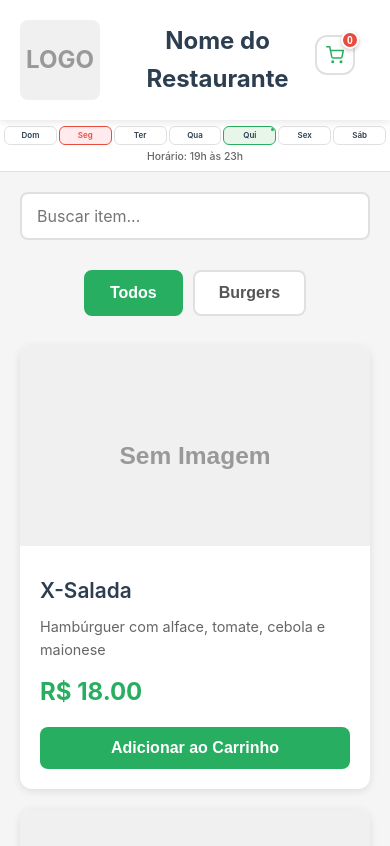
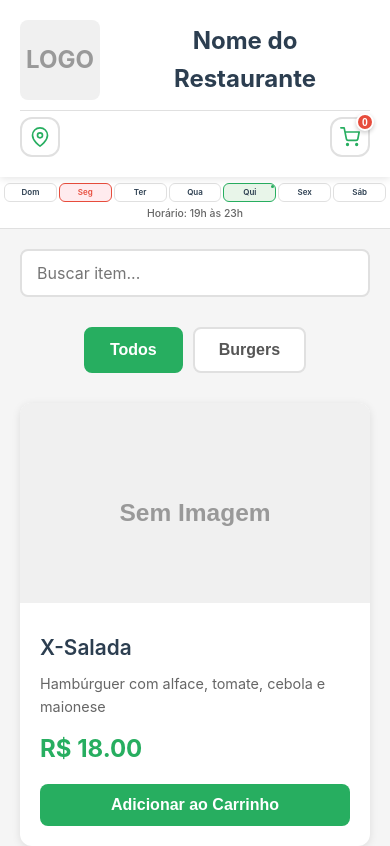
Before and after one commit to narfkltda/pediragora, a plain HTML site: page clients/template/index.html in a window 390 px wide. Shown: the top 846 px of the page. Drawn offline with Linux system fonts and the light colour scheme.

Commit message:
Adicionar toolbar no header com botão de mapa e carrinho
- Reorganizar header em duas linhas: logo+nome e toolbar
- Criar toolbar horizontal abaixo do logo e nome
- Adicionar botão de mapa (localização) à esquerda da toolbar
- Mover botão de carrinho para direita da toolbar
- Implementar funcionalidade de mapa com coordenadas exatas
- Adicionar coordenadas do restaurante no CONFIG
- Estilizar botão de mapa similar ao botão de carrinho
- Ajustar responsividade para mobile e tablet
- Separar função setupCartNavigationButtons para organização

```diff
--- a/clients/template/index.html
+++ b/clients/template/index.html
@@ -15,6 +15,14 @@
                 <div class="logo-text" style="display: none;">LOGO</div>
             </div>
             <h1 class="restaurant-name">Nome do Restaurante</h1>
+        </div>
+        <div class="header-toolbar">
+            <button class="map-toggle" id="map-toggle">
+                <svg class="map-icon" xmlns="http://www.w3.org/2000/svg" viewBox="0 0 24 24" fill="none" stroke="currentColor" stroke-width="2" stroke-linecap="round" stroke-linejoin="round">
+                    <path d="M21 10c0 7-9 13-9 13s-9-6-9-13a9 9 0 0 1 18 0z"></path>
+                    <circle cx="12" cy="10" r="3"></circle>
+                </svg>
+            </button>
             <button class="cart-toggle" id="cart-toggle">
                 <svg class="cart-icon" xmlns="http://www.w3.org/2000/svg" viewBox="0 0 24 24" fill="none" stroke="currentColor" stroke-width="2" stroke-linecap="round" stroke-linejoin="round">
                     <circle cx="9" cy="21" r="1"></circle>
--- a/clients/template/script.js
+++ b/clients/template/script.js
@@ -15,6 +15,8 @@ const CONFIG = {
     restaurantName: 'Nome do Restaurante',
     whatsappNumber: '67982077085', // Format: DDD + number (no spaces or special chars)
     logoPath: '../../assets/images/logo-placeholder.png',
+    restaurantLatitude: -20.366398216207873,
+    restaurantLongitude: -51.419600701990916,
     openingHours: {
         segunda: null, // Fechado na segunda-feira
         terca: { open: '19:00', close: '23:00' },
@@ -69,6 +71,7 @@ const cartItems = document.getElementById('cart-items');
 const cartTotal = document.getElementById('cart-total');
 const cartCount = document.getElementById('cart-count');
 const cartToggle = document.getElementById('cart-toggle');
+const mapToggle = document.getElementById('map-toggle');
 const closeCartBtn = document.getElementById('close-cart');
 const checkoutBtn = document.getElementById('btn-checkout');
 const customerNameInput = document.getElementById('customer-name');
@@ -141,6 +144,8 @@ document.addEventListener('DOMContentLoaded', () => {
     setupCategoryListeners();
     setupSearchListeners();
     setupCartToggleListeners();
+    setupMapToggleListener();
+    setupCartNavigationButtons();
     setupCustomerFieldListeners();
     setupPaymentMethodListeners();
     setupDeliveryMethodListeners();
@@ -470,7 +475,28 @@ function setupCartToggleListeners() {
             closeCart();
         });
     }
+}
 
+/**
+ * Setup map toggle listener
+ */
+function setupMapToggleListener() {
+    if (mapToggle) {
+        mapToggle.addEventListener('click', () => {
+            // Use exact coordinates from CONFIG
+            const lat = CONFIG.restaurantLatitude;
+            const lng = CONFIG.restaurantLongitude;
+            // Open Google Maps with exact coordinates
+            const googleMapsUrl = `https://www.google.com/maps?q=${lat},${lng}`;
+            window.open(googleMapsUrl, '_blank');
+        });
+    }
+}
+
+/**
+ * Setup cart navigation buttons
+ */
+function setupCartNavigationButtons() {
     // Navigation buttons
     if (btnContinueStep1) {
         btnContinueStep1.addEventListener('click', () => {
--- a/clients/template/styles.css
+++ b/clients/template/styles.css
@@ -48,8 +48,9 @@ html.cart-open {
     align-items: center;
     gap: 20px;
     flex-wrap: wrap;
-    justify-content: space-between;
+    justify-content: center;
     position: relative;
+    margin-bottom: 15px;
 }
 
 .logo-placeholder {
@@ -83,7 +84,55 @@ html.cart-open {
     margin: 0;
 }
 
-/* Cart Toggle Button in Header */
+/* Header Toolbar */
+.header-toolbar {
+    max-width: 1200px;
+    margin: 0 auto;
+    display: flex;
+    justify-content: space-between;
+    align-items: center;
+    padding-top: 10px;
+    border-top: 1px solid #e0e0e0;
+}
+
+/* Map Toggle Button */
+.map-toggle {
+    position: relative;
+    width: 48px;
+    height: 48px;
+    background: transparent;
+    border: 2px solid #e0e0e0;
+    border-radius: 12px;
+    cursor: pointer;
+    display: flex;
+    align-items: center;
+    justify-content: center;
+    transition: all 0.3s ease;
+    padding: 0;
+}
+
+.map-toggle:hover {
+    background: #f8f9fa;
+    border-color: #27ae60;
+    transform: scale(1.05);
+}
+
+.map-toggle:active {
+    transform: scale(0.95);
+}
+
+.map-icon {
+    width: 24px;
+    height: 24px;
+    color: #27ae60;
+    transition: color 0.3s ease;
+}
+
+.map-toggle:hover .map-icon {
+    color: #27ae60;
+}
+
+/* Cart Toggle Button in Toolbar */
 .cart-toggle {
     position: relative;
     width: 48px;
@@ -97,7 +146,6 @@ html.cart-open {
     justify-content: center;
     transition: all 0.3s ease;
     padding: 0;
-    margin-left: auto;
 }
 
 .cart-toggle:hover {
@@ -344,23 +392,27 @@ html.cart-open {
     }
 }
 
-/* Responsive: Cart Button */
+/* Responsive: Header Toolbar */
 @media (max-width: 768px) {
     .header-content {
         justify-content: center;
+        margin-bottom: 12px;
     }
 
+    .header-toolbar {
+        padding-top: 8px;
+    }
+
+    .map-toggle,
     .cart-toggle {
-        position: absolute;
-        top: 20px;
-        right: 20px;
         width: 44px;
         height: 44px;
     }
 
+    .map-icon,
     .cart-icon {
-        width: 20px;
-        height: 20px;
+        width: 22px;
+        height: 22px;
     }
 
     .cart-count {
@@ -373,26 +425,32 @@ html.cart-open {
 
     .restaurant-name {
         font-size: 1.5rem;
-        padding-right: 60px;
     }
 }
 
 @media (max-width: 480px) {
+    .header-content {
+        margin-bottom: 10px;
+    }
+
+    .header-toolbar {
+        padding-top: 6px;
+    }
+
+    .map-toggle,
     .cart-toggle {
         width: 40px;
         height: 40px;
-        top: 15px;
-        right: 15px;
     }
 
+    .map-icon,
     .cart-icon {
-        width: 18px;
-        height: 18px;
+        width: 20px;
+        height: 20px;
     }
 
     .restaurant-name {
         font-size: 1.3rem;
-        padding-right: 55px;
     }
 }
 
```
